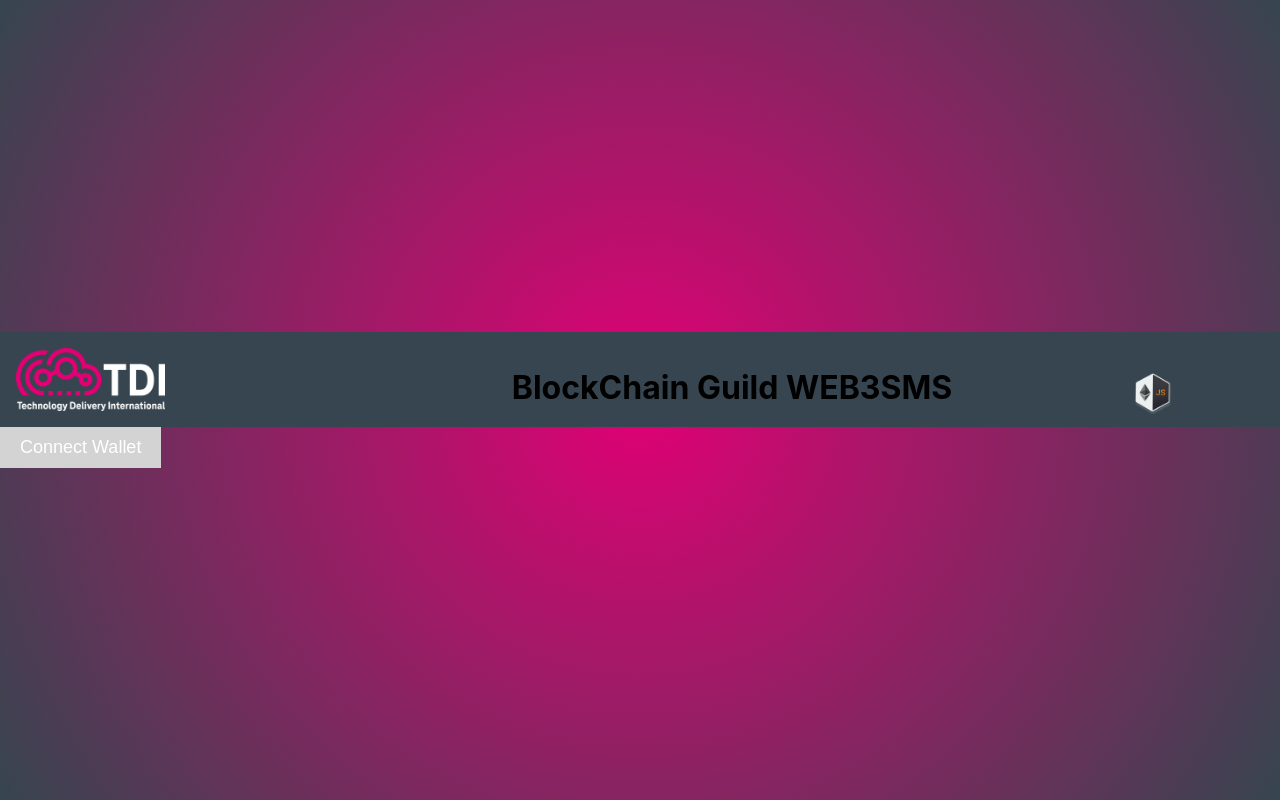
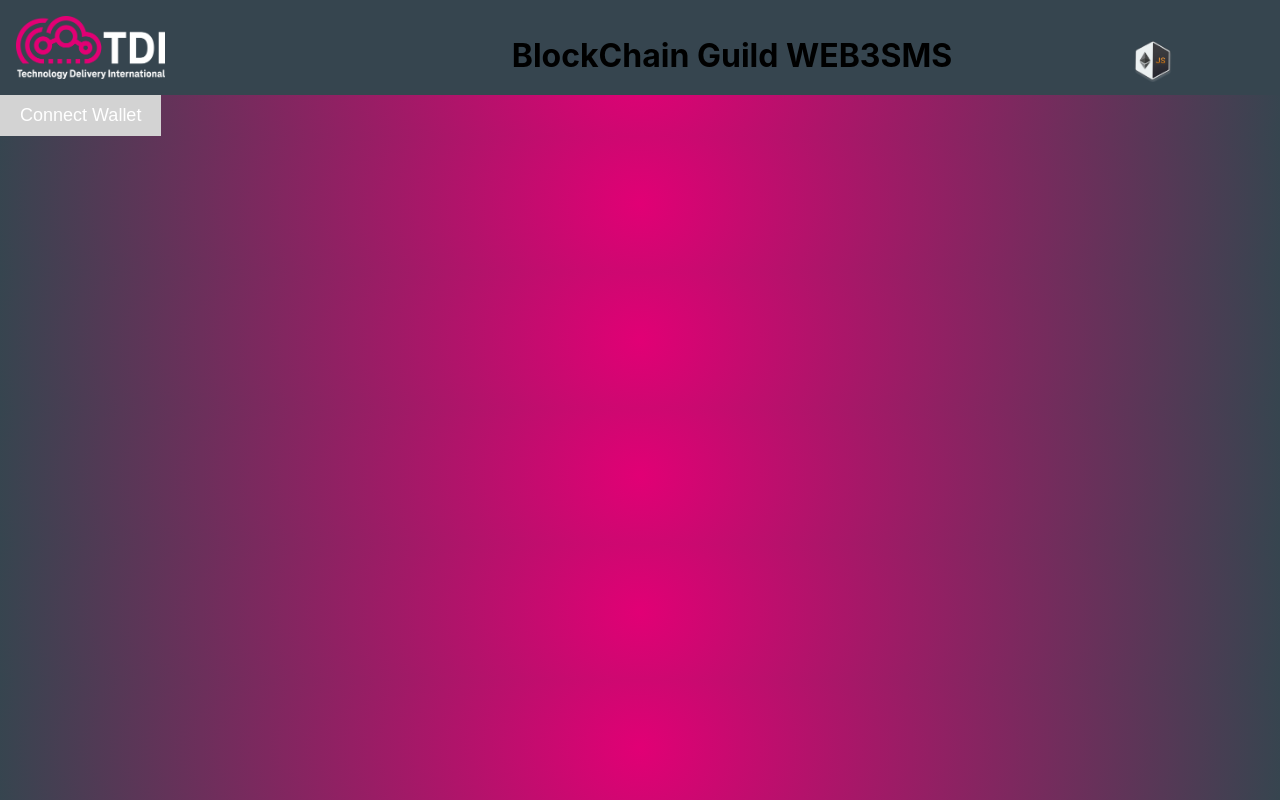
Before and after one commit to dimoz29/smstry2, a React (Create React App) app: page / in a window 1280 px wide. Built offline with nearby package versions, Linux system fonts and the light colour scheme.

Commit message:
Update App.css

```diff
--- a/src/App.css
+++ b/src/App.css
@@ -5,10 +5,6 @@ body {
   margin: 0;
   padding: 0;
   background-image: radial-gradient(circle, #E10075, #36454F);
-  display: flex;
-  justify-content: center;
-  align-items: center;
-  min-height: 100vh; /* Ensure the body takes up at least the full viewport height */
 }
 
 /* Header styles */
```
